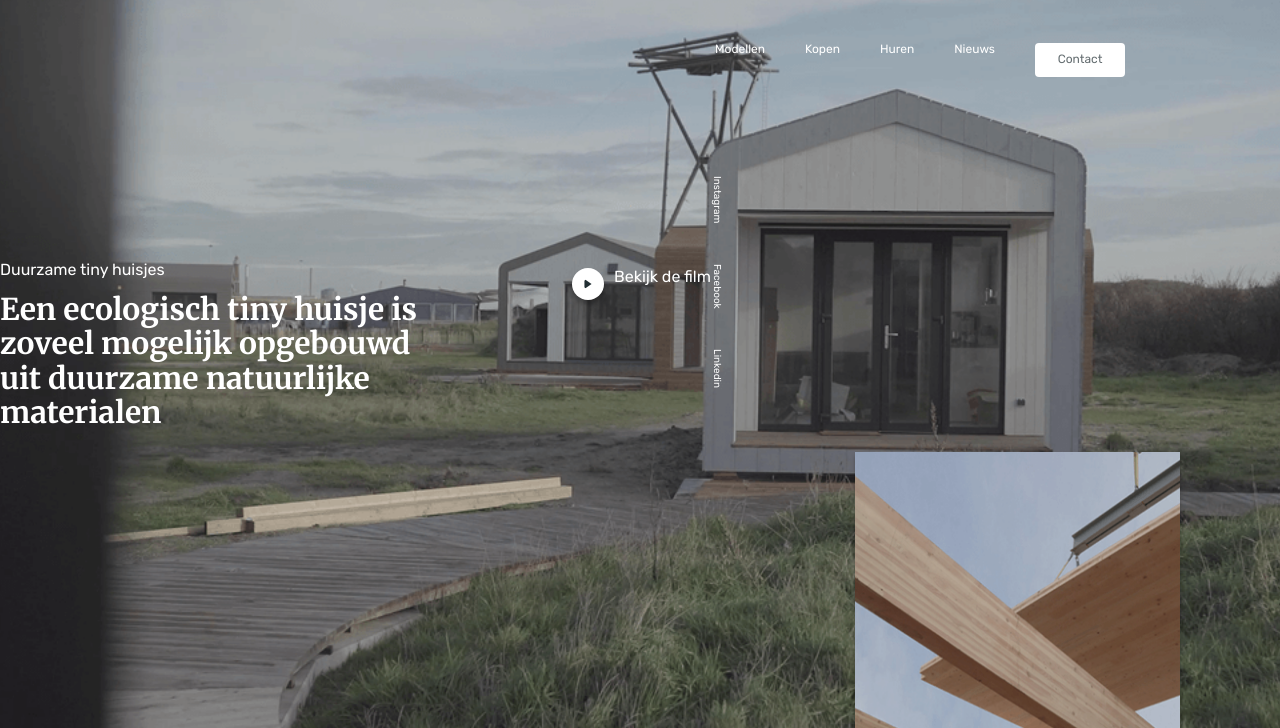
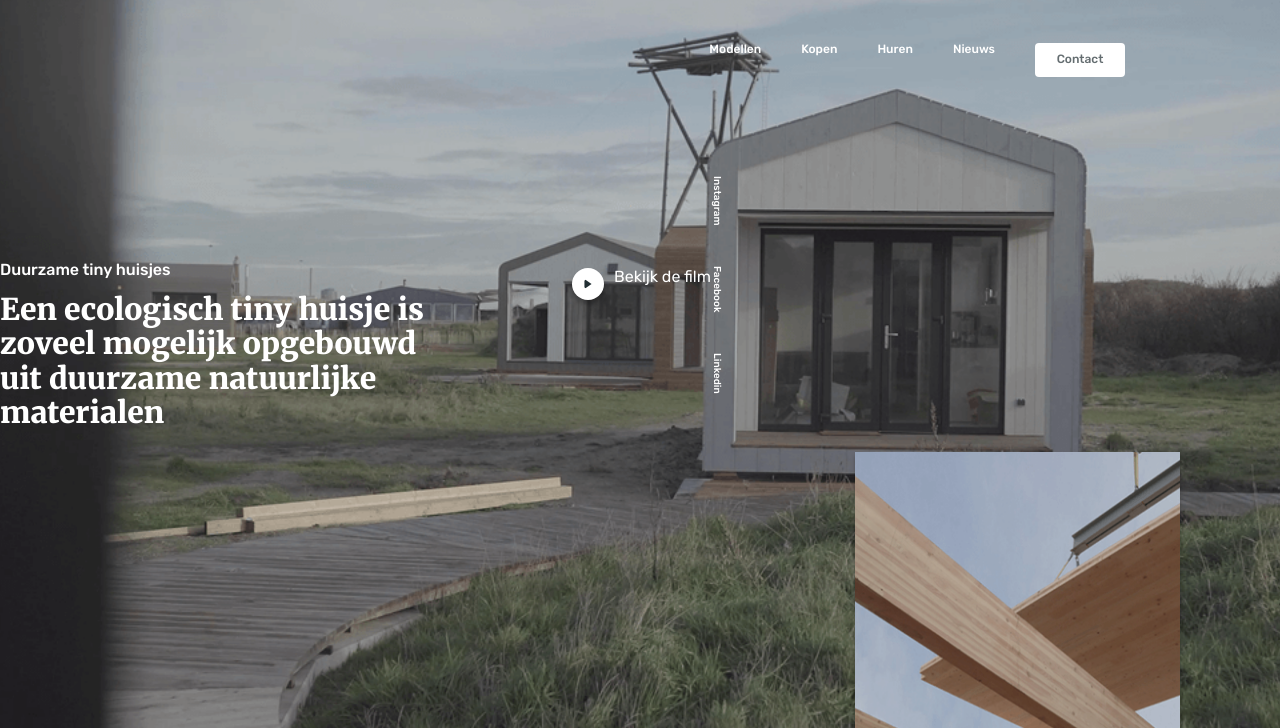
Before and after one commit to NatalinaMatioshko/Eco-Cabins, a plain HTML site: page index.html in a window 1280 px wide. Shown: the part 72-800 px from the top of the page. Drawn offline with nearby package versions, Linux system fonts and the light colour scheme.

Commit message:
change family fons

```diff
--- a/index.html
+++ b/index.html
@@ -17,14 +17,10 @@
     <link rel="preconnect" href="https://fonts.googleapis.com" />
     <link rel="preconnect" href="https://fonts.gstatic.com" crossorigin />
     <link
-      href="https://fonts.googleapis.com/css2?family=Merriweather:wght@400;700&family=Rubik:wght@400;700&display=swap"
+      href="https://fonts.googleapis.com/css2?family=Merriweather:ital,opsz,wght@0,18..144,300..900;1,18..144,300..900&family=Rubik:ital,wght@0,300..900;1,300..900&display=swap"
       rel="stylesheet"
     />
 
-    <link
-      href="https://fonts.googleapis.com/css2?family=Raleway:ital,wght@0,700;1,700&display=swap"
-      rel="stylesheet"
-    />
     <link rel="stylesheet" href="./style.css" />
   </head>
   <body>
```
